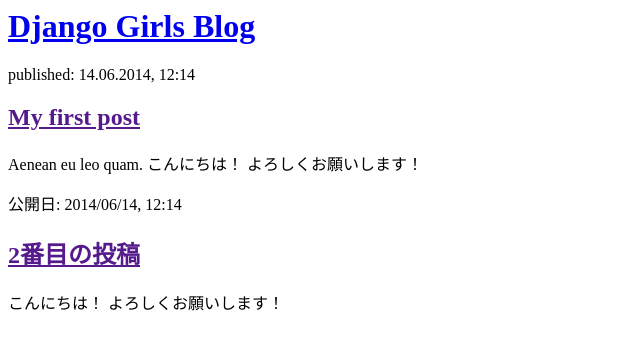
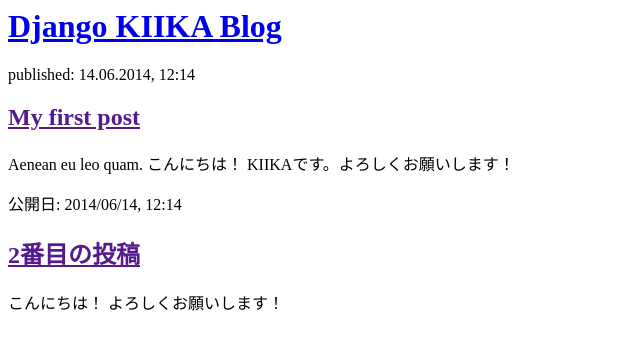
Before and after one commit to kousindjango/djangogirls, a Django app: page / in a window 1280 px wide. Shown: the top 350 px of the page, without its empty margins (0-640 px from the left). Run offline with Django 3.2, Linux system fonts and the light colour scheme.

Commit message:
Changed the HTML for the site.

```diff
--- a/blog/templates/blog/post_list.html
+++ b/blog/templates/blog/post_list.html
@@ -4,13 +4,13 @@
 </head>
 <body>
     <div>
-        <h1><a href="/">Django Girls Blog</a></h1>
+        <h1><a href="/">Django KIIKA Blog</a></h1>
     </div>
 
     <div>
         <p>published: 14.06.2014, 12:14</p>
         <h2><a href="">My first post</a></h2>
-        <p>Aenean eu leo quam. こんにちは！ よろしくお願いします！ </p>
+        <p>Aenean eu leo quam. こんにちは！ KIIKAです。よろしくお願いします！ </p>
     </div>
 
     <div>
```
